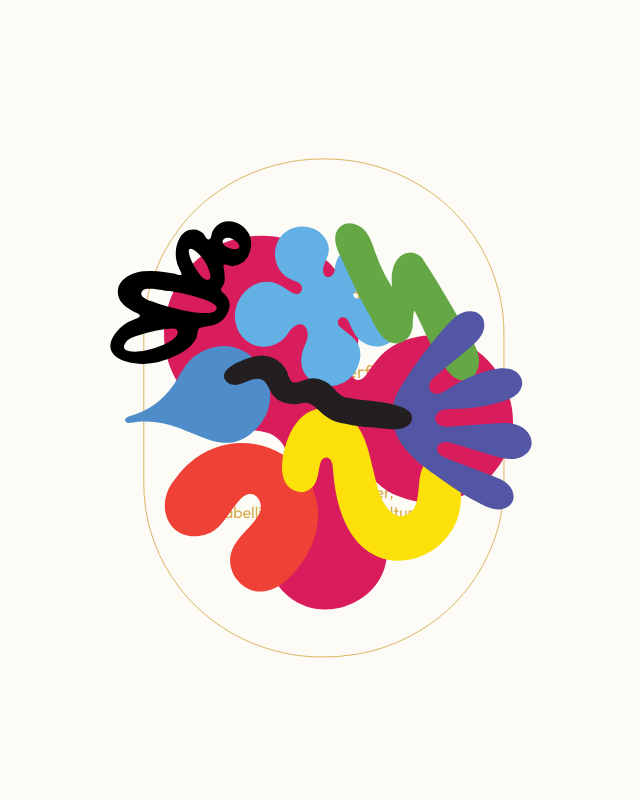
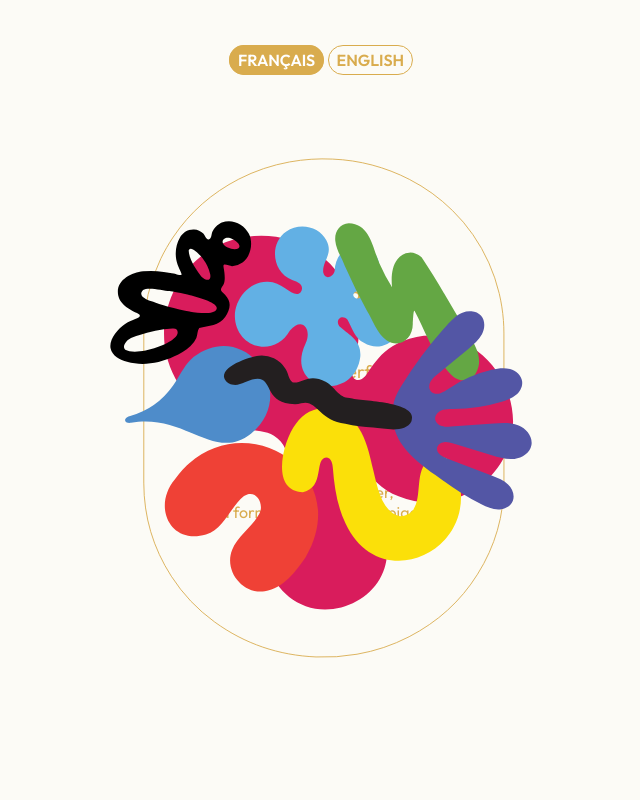
Before and after one commit to jhjanicki/olympic_data_portraits, a Svelte app: page / in a window 1280 px wide. Shown: the top 800 px of the page, without its empty margins (319-959 px from the left). Built offline with nearby package versions, Linux system fonts and the light colour scheme.

Commit message:
added EN v1

```diff
--- a/src/App.svelte
+++ b/src/App.svelte
@@ -1,4 +1,5 @@
 <script>
+  import { language } from "./store/store";
   import { logoData } from "./assets/data/logoData";
   import { portraitData } from "./assets/data/yourPortrait";
   import { onMount } from "svelte";
@@ -55,6 +56,14 @@
   positions[7].y = positions[7].y - 70;
   positions[8].x = positions[8].x + 30;
 
+
+
+  function changeLanguage(selectedLang) {
+    $language = selectedLang;
+    selectedQuestion === "";
+    closeDropdown("",0)
+  }
+
   onMount(() => {
     gWidth = select("#gWrapper").node().getBBox().width;
     gHeight = select("#gWrapper").node().getBBox().height;
@@ -73,6 +82,20 @@
       end: "bottom 150px",
       pin: "#svg",
     });
+
+    ScrollTrigger.create({
+      trigger: "#headerSection",
+      start: "top+=300 top", // When the top of headerSection is 300px from the top of the viewport
+      onEnter: () => {
+          gsap.set("#languageWrapper", { position: "absolute", top: "50px" }); // Adjust top based on your header height
+      },
+      onLeaveBack: () => {
+          gsap.set("#languageWrapper", { position: "fixed", top: "50px" });
+      }
+    });
+
+
+
 
     // animate shapes on scroll
     ids.forEach((d, i) => {
@@ -117,6 +140,20 @@
   };
 </script>
 
+<div id="languageWrapper">
+<div
+  class="button {$language === 'french' ? 'active' : ''}"
+  on:click={() => changeLanguage('french')}
+>
+    Français
+  </div>
+  <div
+    class="button {$language === 'english' ? 'active' : ''}"
+    on:click={() => changeLanguage('english')}
+  >
+    English
+  </div>
+</div>
 <section id="headerSection">
   <div id="titeWrapper">
     <div class="title" id="title"></div>
@@ -139,19 +176,19 @@
               Portraits 2024
             </text>
             <text x="95" y="220" fill="#d9ac4e" font-size="18">
-              Quand l’art et la performance
+              {$language === "french"?"Quand l’art et la performance":"When art and performance"}
             </text>
             <text x="125" y="245" fill="#d9ac4e" font-size="18"
-              >se prennent aux Jeux</text
+              >{$language === "french"?"se prennent aux Jeux":"take on the Games"}</text
             >
             <text x="100" y="320" fill="#d9ac4e" font-size="16"
-              >Une exposition de Blandine Pont
+              >{$language === "french"?"Une exposition de Blandine Pont":"An exhibition by Blandine Pont"}
             </text>
             <text x="150" y="340" fill="#d9ac4e" font-size="16"
-              >et Jeremy Wanner,</text
+              >{$language === "french"?"et Jeremy Wanner,":"and Jeremy Wanner,"}</text
             >
             <text x="110" y="360" fill="#d9ac4e" font-size="16"
-              >labellisée Olympiade Culturelle</text
+              >{$language === "french"?"a form of Cultural Olympiad":""}</text
             >
           </g>
           {#each logoData as d}
@@ -168,37 +205,32 @@
 </section>
 <section id="introWrapper">
   <p class="introText">
-    Paris 2024 approche à grands pas et avec lui l’envie de connaître un peu
-    plus celles et ceux qui seront au coeur de ces Jeux. Portrait 2024 est une
-    exposition pensée pour révéler les différentes facettes de 13 athlètes
-    Olympiques et Paralympiques français.e.s au grand public sous une forme
-    ludique et inédite.
+    {$language==="french"?"Paris 2024 approche à grands pas et avec lui l’envie de connaître un peu plus celles et ceux qui seront au coeur de ces Jeux. Portrait 2024 est une exposition pensée pour révéler les différentes facettes de 13 athlètes Olympiques et Paralympiques français.e.s au grand public sous une forme ludique et inédite.":"Paris 2024 is fast approaching, and with it the desire to get to know a little more about those who will be at the heart of these Games. Portrait 2024 is an exhibition designed to reveal the different facets of 13 French Olympic and Paralympic athletes to the general public in a fun and original way."
+    }
   </p>
   <p class="introText">
-    Générés à partir de leurs réponses à un questionnaire au sujet de leur vie
-    sportive et sur des aspects plus personnels, découvrez ces portraits colorés
-    au carrefour entre la science des données et l’art.
+    {$language==="french"?"Générés à partir de leurs réponses à un questionnaire au sujet de leur vie sportive et sur des aspects plus personnels, découvrez ces portraits colorés au carrefour entre la science des données et l’art.":"Generated from their answers to a questionnaire about their sporting lives and more personal aspects, discover these colorful portraits at the crossroads between data science and art."}
   </p>
 </section>
 
 <section id="explainWrapper">
   <div class="scroll-arrow">
     ↓<br />
-    <span class="arrow-text">Explorez les questions </span>
+    <span class="arrow-text">{$language==="french"?"Explorez les questions":"Explore the questions"} </span>
   </div>
   <div class={active ? "select-menu active" : "select-menu"}>
     <div class="select-menu-button" on:click={toggleDropdown}>
       <span class="select-menu-text"
         >{selectedQuestion === ""
-          ? "Sélectionnez une question pour voir les formes associées"
+          ? ($language==="french"?"Sélectionnez une question pour voir les formes associées":"Select a question to see the associated shapes")
           : selectedQuestion}</span
       >
       <img id="carrot" class={active ? "flip" : ""} src="carrot.svg" />
     </div>
     <ul class="options">
       {#each portraitData as d, i}
-        <li class="option" on:click={() => closeDropdown(d.question, i)}>
-          <span class="optionText">{d.question}</span>
+        <li class="option" on:click={() => closeDropdown($language==="french"?d.question:d.questionEN, i)}>
+          <span class="optionText">{$language==="french"?d.question:d.questionEN}</span>
         </li>
       {/each}
     </ul>
@@ -228,7 +260,7 @@
                     : ""}
                   y="20"
                   font-size={width&&width < 700?12:16}
-                  >{a.answer}
+                  >{$language==="french"?a.answer:a.answerEN}
                 </text>
               {/each}
             </g>
@@ -282,6 +314,19 @@
 </section>
 
 <style>
+  #languageWrapper {
+    position: fixed;
+    left: 50%;
+    transform: translate(-50%, 0);
+    top: 50px;
+    transition: all 0.5s ease;
+    z-index:1000;
+  }
+
+  #languageWrapper div{
+    display: inline;
+  }
+
   #chart,
   #chart2,
   #chart3 {
--- a/src/app.css
+++ b/src/app.css
@@ -33,6 +33,11 @@ body{
   cursor: pointer;
 }
 
+.button.active{
+  color: white;
+  background: #d9ac4e;
+}
+
 @keyframes arrowAnim {
   0%,
   100% {
--- a/src/lib/Athletes.svelte
+++ b/src/lib/Athletes.svelte
@@ -1,4 +1,5 @@
 <script>
+  import { language } from "../store/store";
   import { athleteData } from "../assets/data/athleteData.js";
   import Modal from "./Modal.svelte";
   import { modalOpen, selectedAthlete } from "../store/store";
@@ -24,7 +25,7 @@
         value="Athletes"
         bind:group={selectedOption}
       />
-      <label class="toggle toggle-yes" for="option_1">Athlètes</label>
+      <label class="toggle toggle-yes" for="option_1">{$language==="french"?"Athlètes":"Athletes"}</label>
     </div>
     <div class="option">
       <input
@@ -55,7 +56,7 @@
         </div>
       </div>
       <p class="arrow" id="aboutArrow" on:click={() => open(d.id)}>
-        Son portrait ici→
+        {$language==="french"?"Son portrait ici→":"See portrait→"}
       </p>
     </div>
   {/each}
--- a/src/lib/Modal.svelte
+++ b/src/lib/Modal.svelte
@@ -1,4 +1,5 @@
 <script>
+  import { language } from "../store/store";
   import { modalOpen, selectedAthlete } from "../store/store";
   import { portraitData } from "../assets/data/athletePortraitsOpen";
 
@@ -13,8 +14,14 @@
   let selectedQuestion = "";
   let selectedAnswer = "";
   function clicked(d) {
-    selectedQuestion = d.question;
-    selectedAnswer = d.answer;
+    if($language==="french"){
+      selectedQuestion = d.question;
+      selectedAnswer = d.answer;
+    }else{
+      selectedQuestion = d.questionEN;
+      selectedAnswer = d.answerEN;
+    }
+
   }
   function closeModal() {
     $modalOpen = false;
@@ -46,7 +53,7 @@
       {/each}</svg
     >
     <div id="textWrapper">
-      <p>{selectedQuestion === "" ? "Cliquez sur une forme" : selectedQuestion}</p>
+      <p>{selectedQuestion === "" ? ($language==="french"?"Cliquez sur une forme":"Click on a shape") : selectedQuestion}</p>
       <p>{selectedAnswer}</p>
     </div>
   </div>
@@ -129,7 +136,7 @@
     position: absolute;
     left: 50%;
     transform: translateX(-50%);
-    top: 42%;
+    top: 45%;
     text-align: center;
   }
 
--- a/src/lib/Question.svelte
+++ b/src/lib/Question.svelte
@@ -320,6 +320,9 @@
   }
   #legend {
     width: 100%;
+    -webkit-user-select: none; /* Safari */
+    -ms-user-select: none; /* IE 10 and IE 11 */
+    user-select: none; /* Standard syntax */
   }
 
   #main {
--- a/src/store/store.js
+++ b/src/store/store.js
@@ -2,3 +2,4 @@ import { writable } from 'svelte/store';
 
 export const modalOpen = writable(false);
 export const selectedAthlete = writable("");
+export const language = writable("french");
```
Also changed, not shown: src/assets/data/yourPortrait.js (+30 -0 lines).
